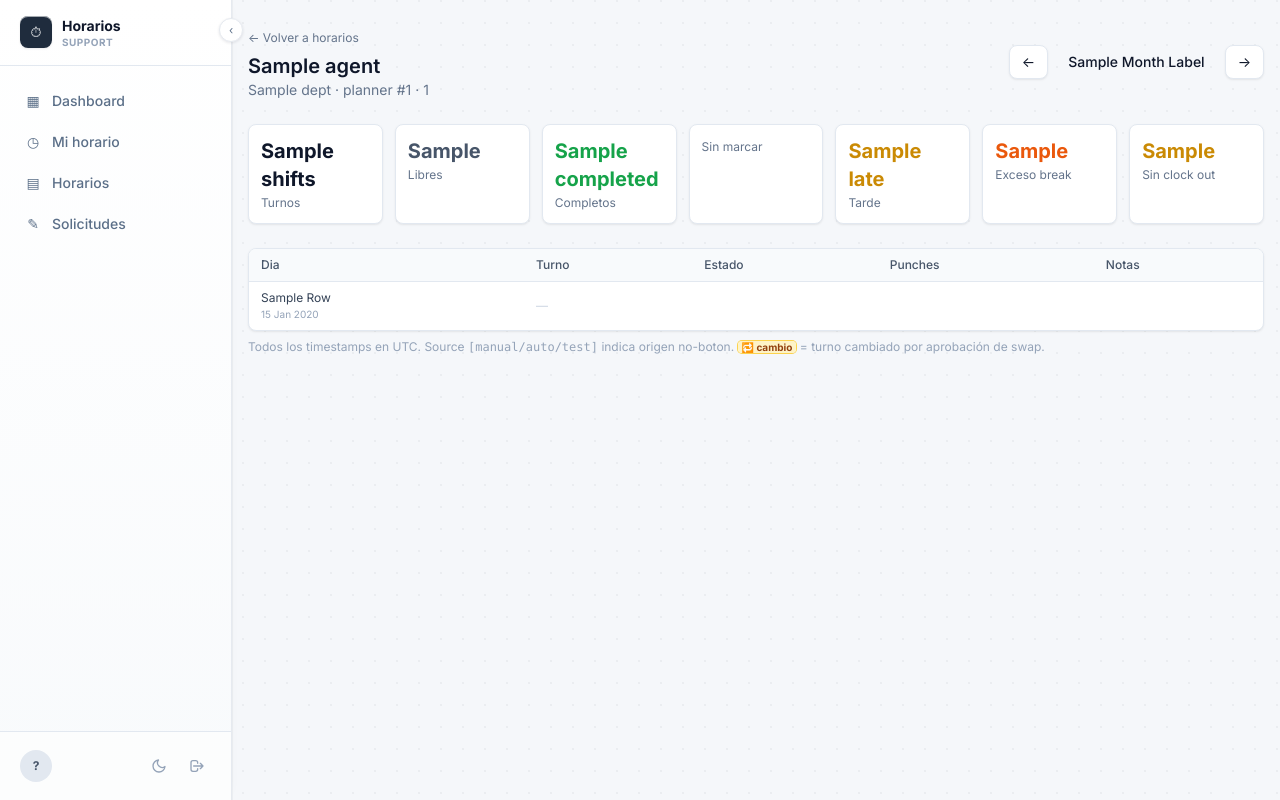
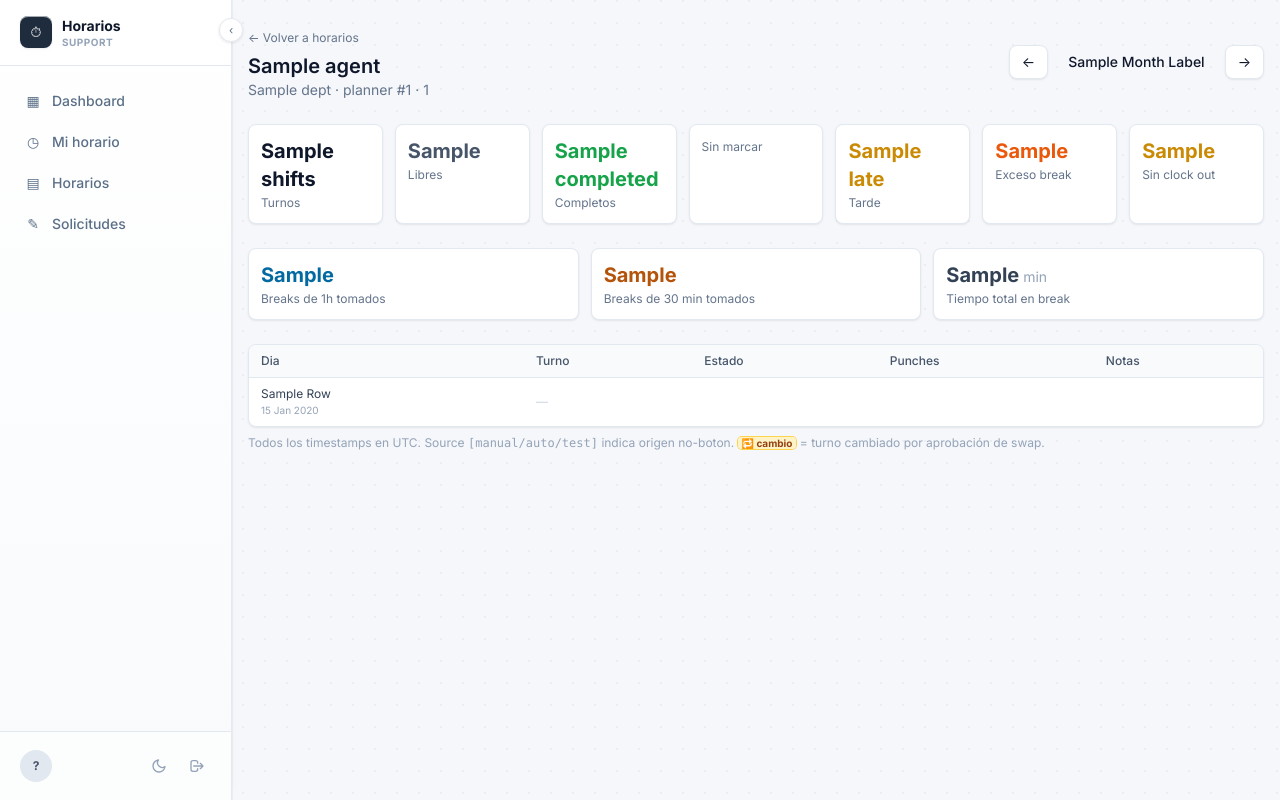
Before and after one commit to neotrasher/HorariosSupport, a Node project: template horarios-bot/src/web/views/agente.ejs in a window 1280 px wide. Run offline with Node 20 templates, Linux system fonts and the light colour scheme; the template is opened without the code that fills it: most values are stand-ins (such as "Sample title", 1, 10 or a date in 2020); some libraries are stand-ins or nearby versions.

Commit message:
feat(breaks): detalle de duración (30min / 1h) en /horarios/agente/:id
Petición del equipo: ver cuántos breaks de 30 min vs 1h llevan tomados
en el mes, útil sobre todo en semanas largas para saber cuántos breaks
de 1h les quedan.

Cambios:
- agente.ts route: parsea 'dur=30'/'dur=60' del note de cada break_in,
  calcula duración real del break (break_out - break_in), agrega stats:
  breaks30 / breaks60 / breakMinutes
- agente.ejs:
  · Nueva fila de stat cards "Breaks 1h" / "Breaks 30m" / "Tiempo total"
  · Badge en cada break_in: '1h' (sky) o '30m' (amber)
  · Badge en cada break_out: minutos reales (verde si OK, rojo si excedió)
- mi-horario.ejs: link directo "Ver detalle de marcas y breaks →"
  para que cada agente acceda a su propio detalle sin pasar por el manager

El control de acceso ya existía: agentes ven solo su propio plannerId
(rule #9a), managers/admin ven cualquiera.

Co-Authored-By: Claude Opus 4.7 <noreply@anthropic.com>

```diff
--- a/horarios-bot/src/web/views/agente.ejs
+++ b/horarios-bot/src/web/views/agente.ejs
@@ -15,7 +15,7 @@
     </div>
   </div>
 
-  <div class="grid grid-cols-2 sm:grid-cols-7 gap-3 mb-6">
+  <div class="grid grid-cols-2 sm:grid-cols-4 lg:grid-cols-7 gap-3 mb-6">
     <div class="bg-white rounded-lg border border-slate-200 shadow-card p-3">
       <div class="text-xl font-bold text-slate-900"><%= stats.shifts %></div>
       <div class="text-xs text-slate-500 mt-0.5">Turnos</div>
@@ -43,6 +43,22 @@
     <div class="bg-white rounded-lg border border-slate-200 shadow-card p-3">
       <div class="text-xl font-bold text-yellow-600"><%= stats.forgotClockOut %></div>
       <div class="text-xs text-slate-500 mt-0.5">Sin clock out</div>
+    </div>
+  </div>
+
+  <!-- Breaks summary del mes -->
+  <div class="grid grid-cols-3 gap-3 mb-6">
+    <div class="bg-white rounded-lg border border-slate-200 shadow-card p-3">
+      <div class="text-xl font-bold text-sky-700"><%= stats.breaks60 %></div>
+      <div class="text-xs text-slate-500 mt-0.5">Breaks de 1h tomados</div>
+    </div>
+    <div class="bg-white rounded-lg border border-slate-200 shadow-card p-3">
+      <div class="text-xl font-bold text-amber-700"><%= stats.breaks30 %></div>
+      <div class="text-xs text-slate-500 mt-0.5">Breaks de 30 min tomados</div>
+    </div>
+    <div class="bg-white rounded-lg border border-slate-200 shadow-card p-3">
+      <div class="text-xl font-bold text-slate-700"><%= stats.breakMinutes %><span class="text-sm font-normal text-slate-400"> min</span></div>
+      <div class="text-xs text-slate-500 mt-0.5">Tiempo total en break</div>
     </div>
   </div>
 
@@ -108,6 +124,18 @@
                       title="<%= p.source %><%= p.note ? ' · ' + p.note : '' %>">
                       <span class="font-mono text-slate-500"><%= p.ts %></span>
                       <span class="text-slate-700"><%= p.type.replace('_',' ') %></span>
+                      <% if (p.type === 'break_in' && p.chosenDurMin) { %>
+                        <span class="px-1 rounded text-[9px] font-bold <%= p.chosenDurMin === 60 ? 'bg-sky-100 text-sky-800' : 'bg-amber-100 text-amber-800' %>">
+                          <%= p.chosenDurMin === 60 ? '1h' : p.chosenDurMin + 'm' %>
+                        </span>
+                      <% } %>
+                      <% if (p.type === 'break_out' && typeof p.actualMin === 'number') { %>
+                        <% const overBy = p.actualMin > 60 ? p.actualMin - 60 : (p.actualMin > 30 && r.shift.punches.find(x => x.type==='break_in' && x.chosenDurMin===30) ? p.actualMin - 30 : 0); %>
+                        <span class="px-1 rounded text-[9px] font-bold <%= overBy > 0 ? 'bg-rose-100 text-rose-800' : 'bg-emerald-100 text-emerald-800' %>"
+                              title="Duración real del break">
+                          <%= p.actualMin %>m
+                        </span>
+                      <% } %>
                       <% if (p.source !== 'button') { %><span class="text-orange-600">[<%= p.source %>]</span><% } %>
                     </span>
                   <% }) %>
--- a/horarios-bot/src/web/views/mi-horario.ejs
+++ b/horarios-bot/src/web/views/mi-horario.ejs
@@ -6,7 +6,11 @@
     <div class="min-w-0">
       <h2 class="text-2xl font-bold text-slate-900 tracking-tight">Mi horario</h2>
       <% if (agent) { %>
-        <p class="text-sm text-slate-500 mt-1"><%= agent.name %> · <span class="inline-flex items-center px-1.5 py-0.5 rounded text-[10px] font-bold tracking-wide <%= agent.dept === 'L1' ? 'bg-blue-100 text-blue-700' : agent.dept === 'L2' ? 'bg-violet-100 text-violet-700' : 'bg-slate-100 text-slate-600' %>"><%= agent.dept %></span></p>
+        <p class="text-sm text-slate-500 mt-1">
+          <%= agent.name %>
+          · <span class="inline-flex items-center px-1.5 py-0.5 rounded text-[10px] font-bold tracking-wide <%= agent.dept === 'L1' ? 'bg-blue-100 text-blue-700' : agent.dept === 'L2' ? 'bg-violet-100 text-violet-700' : 'bg-slate-100 text-slate-600' %>"><%= agent.dept %></span>
+          · <a href="/horarios/agente/<%= agent.planner_id %>?month=<%= monthParam %>" class="text-sky-700 hover:text-sky-900 hover:underline">Ver detalle de marcas y breaks →</a>
+        </p>
       <% } else { %>
         <p class="text-sm text-amber-600 mt-1">⚠ Tu cuenta no esta vinculada a un agente.</p>
       <% } %>
```
Also changed, not shown: horarios-bot/src/web/routes/agente.ts (+44 -8 lines).
